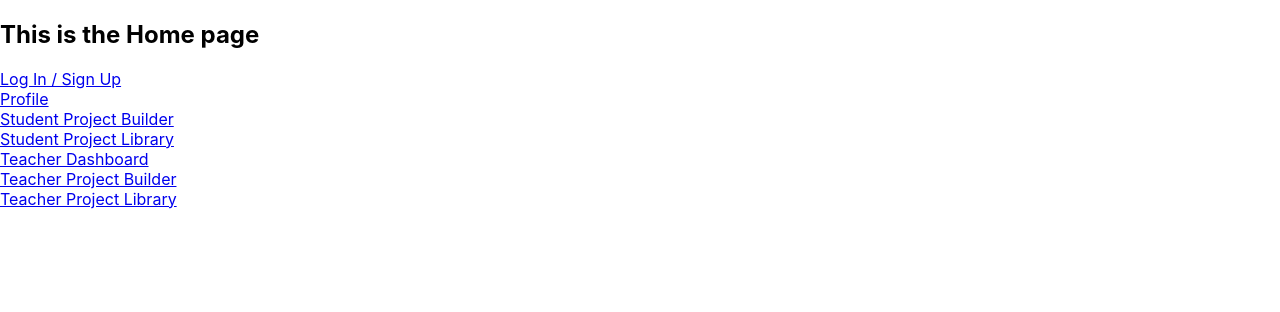
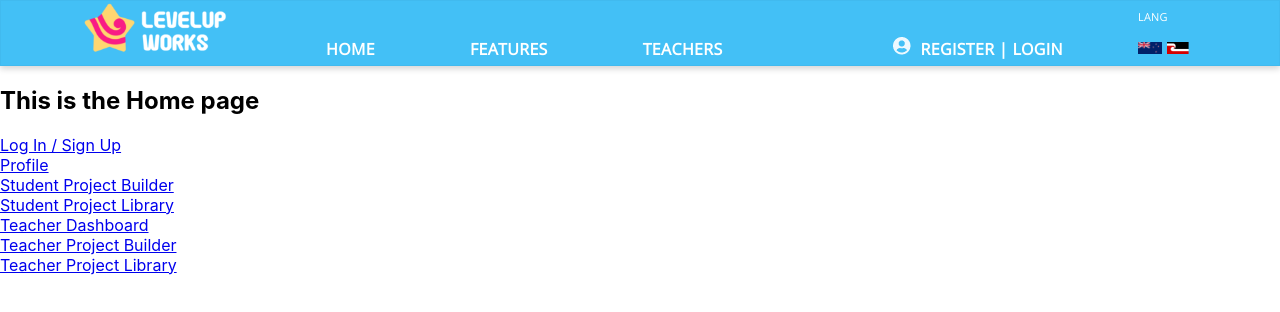
Before and after one commit to JordanMeijer/Team4MissionX, a React (Create React App) app in the folder mission-3/: page / in a window 1280 px wide. Shown: the top 312 px of the page. Built offline with nearby package versions, Linux system fonts and the light colour scheme.

Commit message:
It adds first version of home header

```diff
--- /dev/null
+++ b/mission-3/src/components/HomeHeader.css
@@ -0,0 +1,46 @@
+@import url("https://fonts.googleapis.com/css?family=Open+Sans:300");
+
+.header_main_style {
+  display: flex;
+  flex-direction: row;
+  justify-content: space-evenly;
+  background: #43c0f6;
+  box-shadow: 0px 3px 6px #00000029;
+  border: 1px solid #41baef;
+  height: 64px;
+}
+
+.header_navbar_content {
+  display: inline-block;
+  position: relative;
+  margin: 32px 95px 10px 0px;
+  font: normal normal bold 16px/32px Open Sans;
+  letter-spacing: 0.32px;
+  color: #ffffff;
+}
+
+.header_user_circle {
+  margin-top: 31px;
+}
+
+.register_login_element {
+  display: inline-block;
+  margin-top: 32px;
+  margin-left: 10px;
+  text-align: left;
+  font: normal normal bold 16px/32px Open Sans;
+  letter-spacing: 0.32px;
+  color: #ffffff;
+}
+
+.header_lang_content {
+  text-align: left;
+  font: normal normal normal 11px/32px Open Sans;
+  letter-spacing: 0.22px;
+  color: #ffffff;
+}
+
+.header_flags {
+  margin-top: 8px;
+  margin-bottom: 44px;
+}
--- /dev/null
+++ b/mission-3/src/components/HomeHeader.js
@@ -0,0 +1,32 @@
+import './HomeHeader.css';
+import StarLogo07_2 from '../images/Home/Star Logo 07-2.png';
+import IconUserCircle from '../images/Student Areas/Icon awesome-user-circle.png';
+import Languages from './Languages';
+
+
+function HomeHeader () {
+  return (
+    <>
+      <header className="header_main_style">
+        <section>
+          <img src={StarLogo07_2} alt="home_logo" />
+        </section>
+        <section>
+          <div className="header_navbar_content">HOME</div>
+          <div className="header_navbar_content">FEATURES</div>
+          <div className="header_navbar_content">TEACHERS</div>
+        </section>
+        <section>
+          <img className="header_user_circle" src={IconUserCircle} alt ="icon_awesome_user_circle" />
+          <div className="register_login_element">REGISTER | LOGIN</div>
+        </section>
+        <section>
+          <div className="header_lang_content">LANG</div>
+          <Languages className="header_flags" />
+        </section>
+      </header>
+    </>
+  );
+};
+
+export default HomeHeader;
--- a/mission-3/src/components/StudentTeacherHeader.js
+++ b/mission-3/src/components/StudentTeacherHeader.js
@@ -11,7 +11,8 @@ import StarLogo07_3 from '../images/Home/Star Logo 07-3.png';
 
 function StudentTeacherHeader (props) {
   return (
-    <div className="student_teacher_header">
+    <>
+      <header className="student_teacher_header">
         <section>
           <img src={StarLogo07_3} className="star_logo_07_3" alt="project" />
         </section>
@@ -24,7 +25,8 @@ function StudentTeacherHeader (props) {
         <section>
           <Languages />
         </section>
-    </div>
+      </header>
+    </>
   );
 };
 
--- a/mission-3/src/pages/Home.js
+++ b/mission-3/src/pages/Home.js
@@ -1,12 +1,11 @@
 import { Link } from 'react-router-dom';
-import { useState } from 'react';
+import HomeHeader from "../components/HomeHeader";
 
 function Home() {
-  const [backgroundColor, setBackgroundColor] = useState("#FFFFFF");
 
   return (
-    <div style={{background: backgroundColor}}>
-
+    <>
+      <HomeHeader />
       <div><h2>This is the Home page</h2></div>
       <div>
         <Link to="/loginsignup">Log In / Sign Up</Link>
@@ -15,7 +14,7 @@ function Home() {
         <Link to="/profile">Profile</Link>
       </div>
       <div>
-        <Link to="/studentprojectbuilder" onClick={() => setBackgroundColor("#B2E4FA")}>Student Project Builder</Link>
+        <Link to="/studentprojectbuilder">Student Project Builder</Link>
       </div>
       <div>
         <Link to="/studentprojectlibrary">Student Project Library</Link>
@@ -29,7 +28,7 @@ function Home() {
       <div>
         <Link to="/teacherprojectlibrary">Teacher Project Library</Link>
       </div>
-    </div>
+    </>
   );
 }
 
```
Lines whose indentation alone changed are shown as unchanged.
